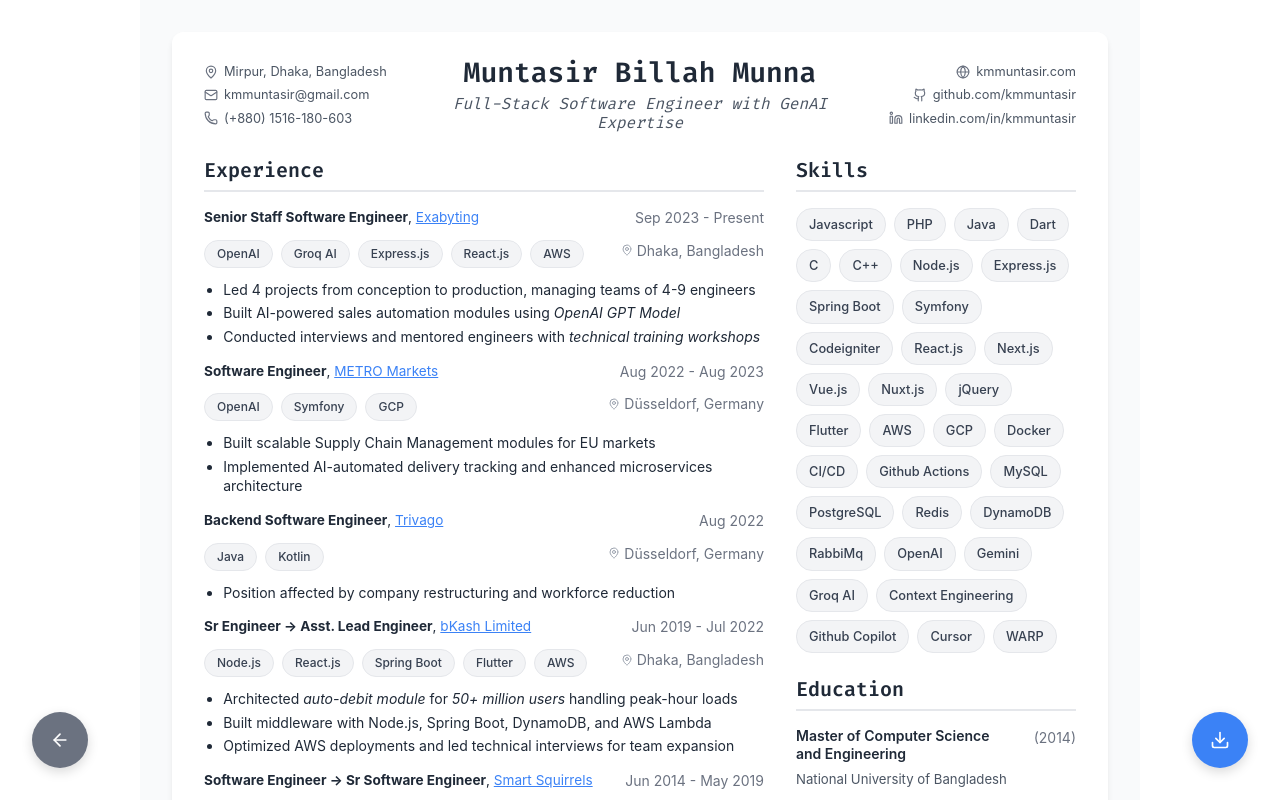
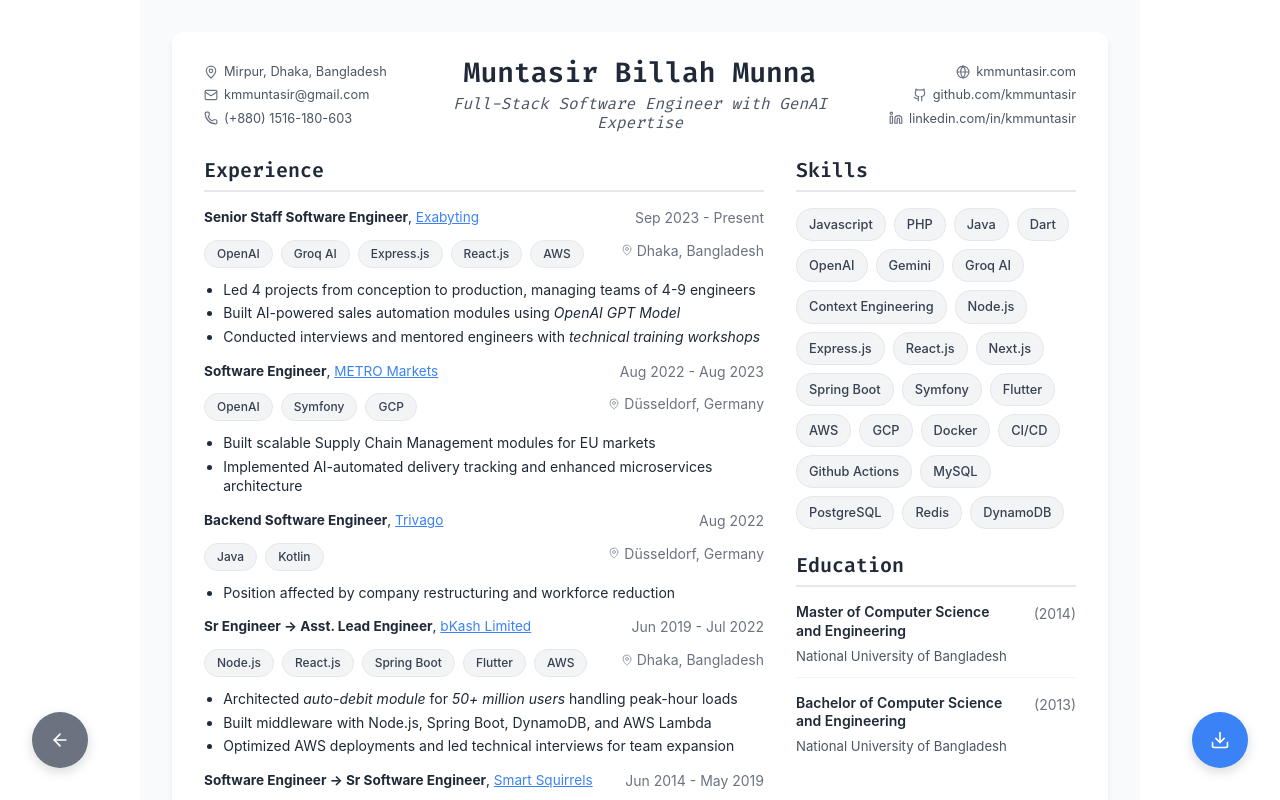
Before and after one commit to kmmuntasir/kmmuntasir.com, a React (Vite) app: page /resume in a window 1280 px wide. Shown: the top 800 px of the page. Built offline with nearby package versions, Linux system fonts and the light colour scheme.

Commit message:
Add shortlisted experience and skills

```diff
--- a/src/data/updated_experience.json
+++ b/src/data/shortlisted_experience.json
@@ -122,7 +122,7 @@
       "HTML/CSS"
     ],
     "details": [
-      "Delivered web solutions for <em>8 corporate clients and 1,000+ users</em>"
+      "Delivered website solutions for <em>8 corporate clients and 1,000+ users</em>"
     ]
   }
 ]
--- /dev/null
+++ b/src/data/shortlisted_skills.json
@@ -0,0 +1,28 @@
+{
+  "Skills": [
+    "Javascript",
+    "PHP",
+    "Java",
+    "Dart",
+    "OpenAI",
+    "Gemini",
+    "Groq AI",
+    "Context Engineering",
+    "Node.js",
+    "Express.js",
+    "React.js",
+    "Next.js",
+    "Spring Boot",
+    "Symfony",
+    "Flutter",
+    "AWS",
+    "GCP",
+    "Docker",
+    "CI/CD",
+    "Github Actions",
+    "MySQL",
+    "PostgreSQL",
+    "Redis",
+    "DynamoDB"
+  ]
+}
--- a/src/pages/Resume.jsx
+++ b/src/pages/Resume.jsx
@@ -2,8 +2,8 @@
 import { useNavigate } from 'react-router-dom';
 import { MapPin, Mail, Phone, Globe, Github, Linkedin, ArrowLeft, Download } from 'lucide-react';
 import basicData from '../data/basic.json';
-import experienceData from '../data/updated_experience.json';
-import skillsData from '../data/skills.json';
+import experienceData from '../data/shortlisted_experience.json';
+import skillsData from '../data/shortlisted_skills.json';
 import educationData from '../data/education.json';
 import participationData from '../data/participation.json';
 import './Resume.css';
@@ -33,7 +33,7 @@
   const recentExperience = experienceData.slice(0, 6);
 
   // Flatten all skills from different categories into one array
-  const allSkills = Object.values(skillsData).flat();
+  const allSkills = skillsData.Skills;
 
   return (
     <div className="resume-container">
```
Also changed, not shown: 1 other file (tests, documents, lock files or other folders).
